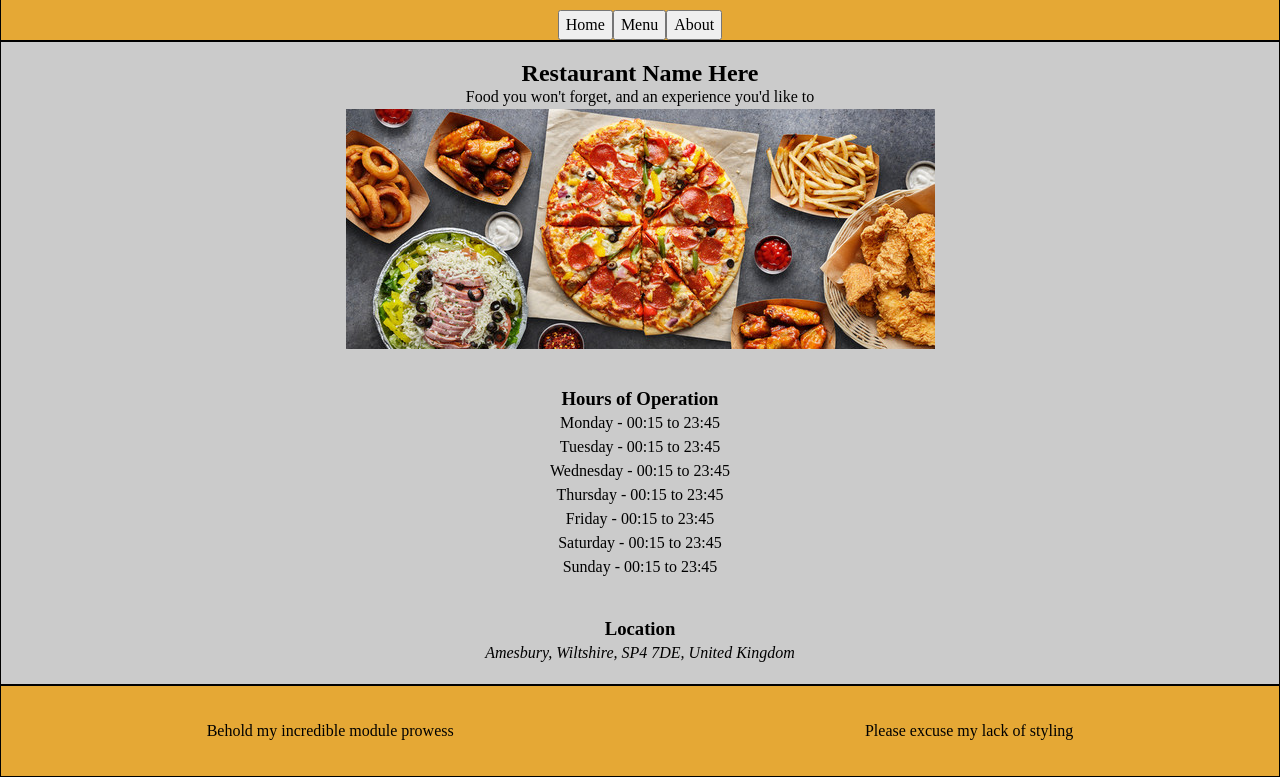
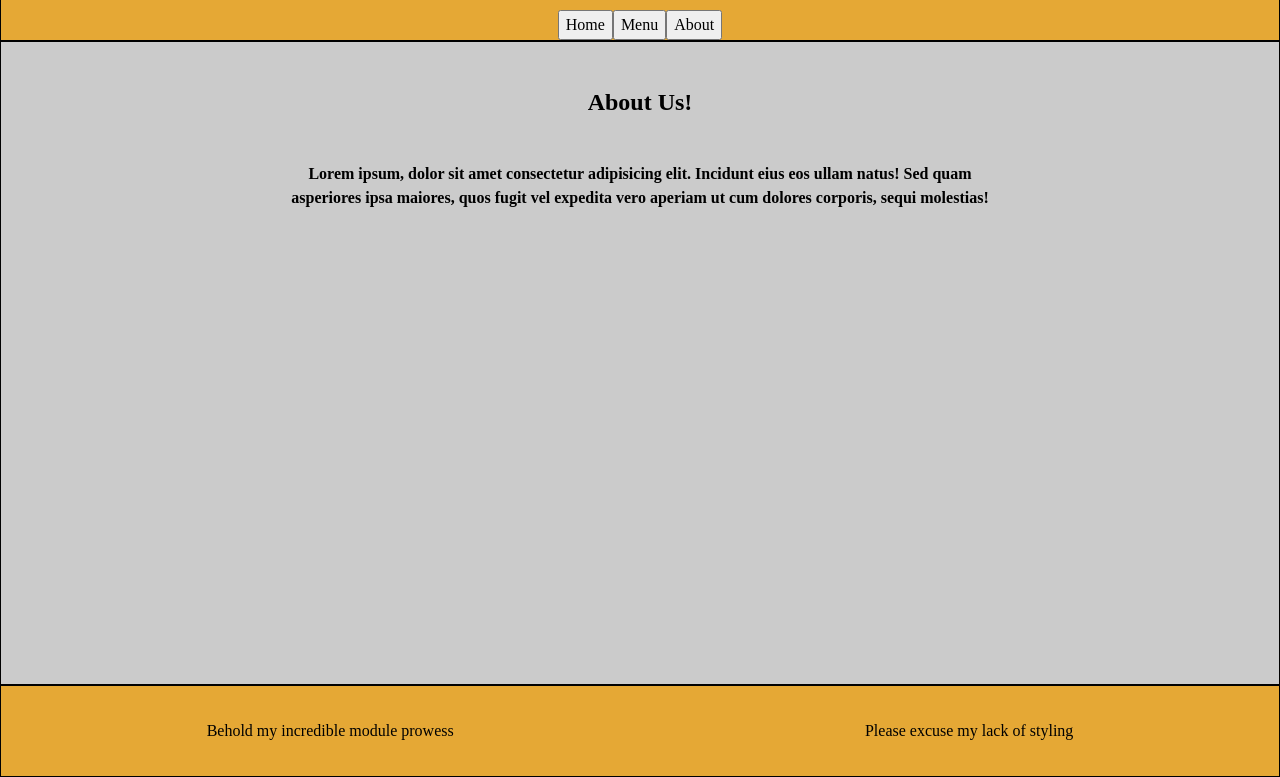
Before and after one commit to kondratkoj/restaurant_page, a website built with webpack: page src/template.html in a window 1280 px wide. Both pictures are taken after a click on the button "About". Shown: the part 51-828 px from the top of the page. Built offline with nearby package versions, Linux system fonts and the light colour scheme.

Commit message:
Got the about module working

```diff
--- /dev/null
+++ b/src/about.js
@@ -0,0 +1,12 @@
+import { makeElement } from "./domHelper.js";
+import "./styles/about.css";
+
+export function createAbout() {
+  const about = makeElement("section", "about");
+  const textWall = makeElement("h4", "textWall", "Lorem ipsum, dolor sit amet consectetur adipisicing elit. Incidunt eius eos ullam natus! Sed quam asperiores ipsa maiores, quos fugit vel expedita vero aperiam ut cum dolores corporis, sequi molestias!");
+  const title = makeElement("h2", "title", "About Us!");
+
+  about.append(title, textWall);
+
+  return about;
+}
--- a/src/index.js
+++ b/src/index.js
@@ -3,7 +3,7 @@ import "./styles/reset.css"
 import { makeElement } from "./domHelper.js";
 import { createHome } from "./home.js";
 import { createMenu } from "./menu.js";
-// import { createAbout } from "./about.js";
+import { createAbout } from "./about.js";
 
 const body = document.querySelector("body");
 const header = makeElement("div", "header");
@@ -32,6 +32,6 @@ menuBtn.addEventListener("click", () => {
   main.replaceChildren(createMenu());
 });
 
-// aboutBtn.addEventListener("click", () => {
-//   main.replaceChildren(createAbout());
-// });
+aboutBtn.addEventListener("click", () => {
+  main.replaceChildren(createAbout());
+});
--- /dev/null
+++ b/src/styles/about.css
@@ -0,0 +1,12 @@
+.about {
+  display: flex;
+  flex-direction: column;
+  justify-content: center;
+  align-items: center;
+  padding: 3em;
+  text-align: center;
+}
+
+.title {
+  padding-bottom: 2em;
+}
--- a/src/styles/home.css
+++ b/src/styles/home.css
@@ -7,7 +7,7 @@
   text-align: center;
 }
 
-ul {
+.hrList {
   display: flex;
   flex-direction: column;
   padding: 0;
```
